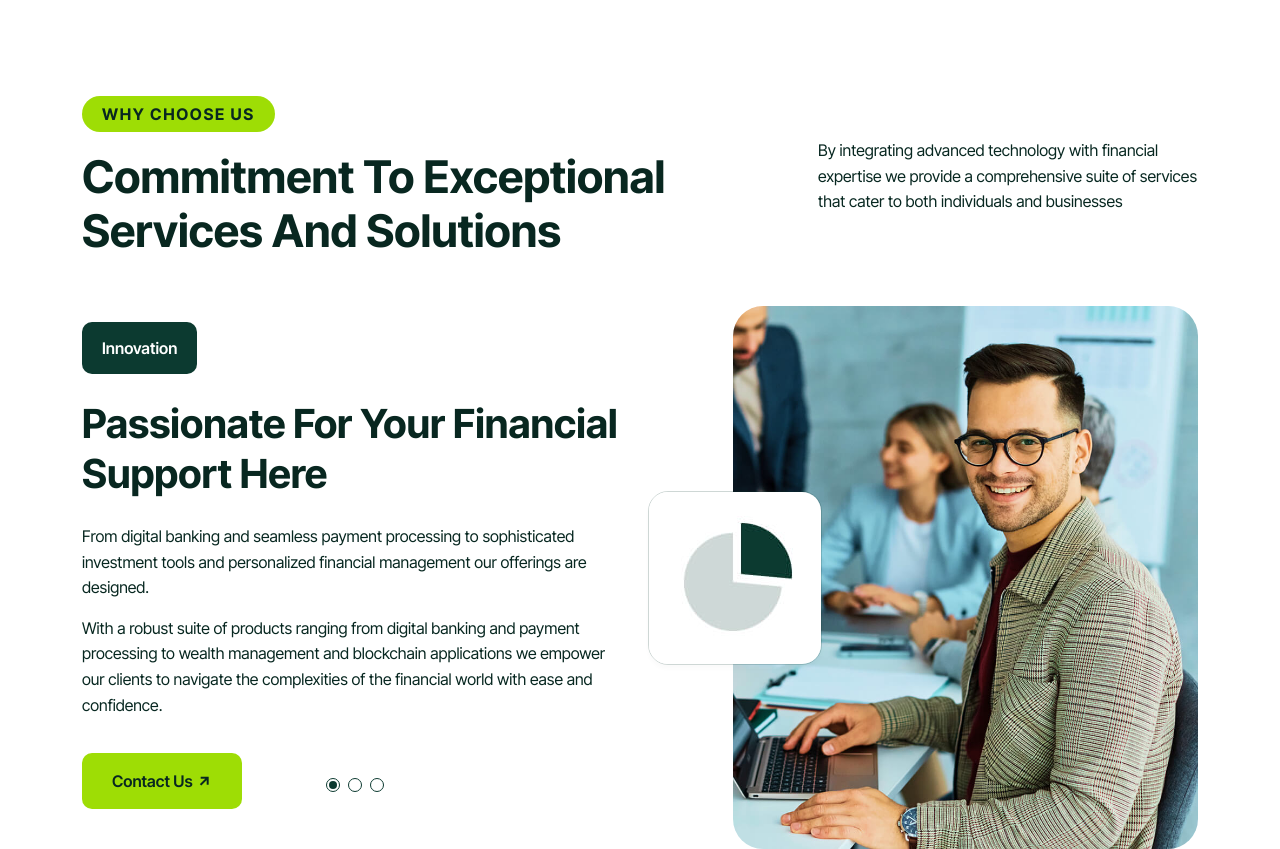
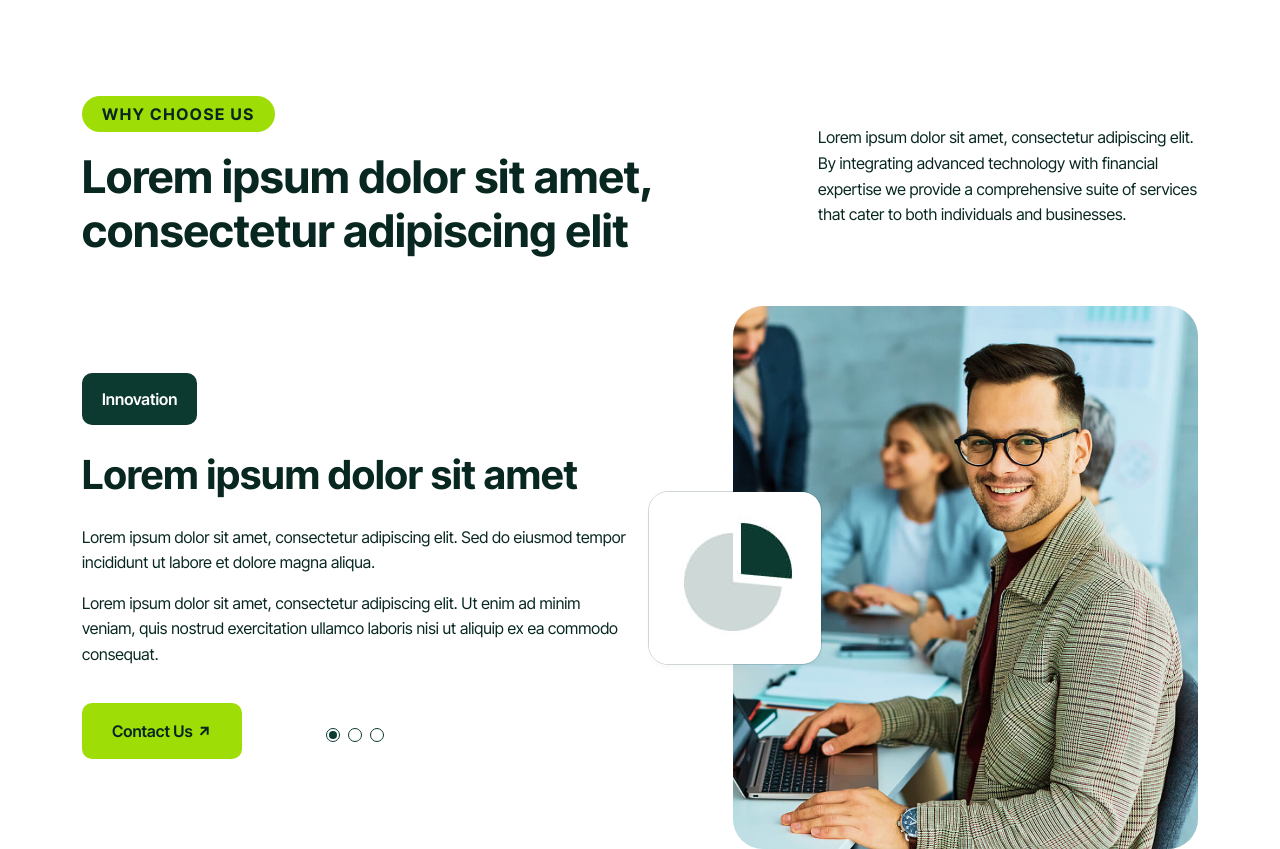
Before and after one commit to Mpadhi2000/adscult-task, a plain HTML site: page index.html in a window 1280 px wide. Shown: the part 4220-5069 px from the top of the page. Drawn offline with Linux system fonts and the light colour scheme; a web font is replaced by a local one.

Commit message:
modified copyright statements and fix some issues

```diff
--- a/index.html
+++ b/index.html
@@ -544,12 +544,12 @@
                         <div class="col-lg-7 col-md-7">
                             <div class="section-heading mb-0">
                                 <span class="sub-title two bg-color-9edd05 rounded-pill">WHY CHOOSE US</span>
-                                <h2 class="mb-0">Commitment To Exceptional Services And Solutions</h2>
+                                <h2 class="mb-0">Lorem ipsum dolor sit amet, consectetur adipiscing elit</h2>
                             </div>
                         </div>
                         <div class="col-lg-5 col-md-5">
                             <div class="content">
-                                <p>By integrating advanced technology with financial expertise we provide a comprehensive suite of services that cater to both individuals and businesses</p>
+                                <p>Lorem ipsum dolor sit amet, consectetur adipiscing elit. By integrating advanced technology with financial expertise we provide a comprehensive suite of services that cater to both individuals and businesses.</p>
                             </div>
                         </div>
                     </div>
@@ -562,27 +562,27 @@
                                     <div class="swiper-slide">
                                         <div class="innovation">
                                             <span>Innovation</span>
-                                            <h2>Passionate For Your Financial Support Here</h2>
-                                            <p>From digital banking and seamless payment processing to sophisticated investment tools and personalized financial management our offerings are designed.</p>
-                                            <p>With a robust suite of products ranging from digital banking and payment processing to wealth management and blockchain applications we empower our clients to navigate the complexities of the financial world with ease and confidence.</p>
+                                            <h2>Lorem ipsum dolor sit amet</h2>
+                                            <p>Lorem ipsum dolor sit amet, consectetur adipiscing elit. Sed do eiusmod tempor incididunt ut labore et dolore magna aliqua.</p>
+                                            <p>Lorem ipsum dolor sit amet, consectetur adipiscing elit. Ut enim ad minim veniam, quis nostrud exercitation ullamco laboris nisi ut aliquip ex ea commodo consequat.</p>
                                             <a href="#" class="default-btn">Contact Us <i class="ri-arrow-right-up-line"></i></a>
                                         </div>
                                     </div>
                                     <div class="swiper-slide">
                                         <div class="innovation">
                                             <span>Brainchild</span>
-                                            <h2>Financial For Your Passionate Support Here</h2>
-                                            <p>From digital banking and seamless payment processing to sophisticated investment tools and personalized financial management our offerings are designed.</p>
-                                            <p>With a robust suite of products ranging from digital banking and payment processing to wealth management and blockchain applications we empower our clients to navigate the complexities of the financial world with ease and confidence.</p>
+                                            <h2>Lorem ipsum dolor sit amet</h2>
+                                            <p>Lorem ipsum dolor sit amet, consectetur adipiscing elit. Sed do eiusmod tempor incididunt ut labore et dolore magna aliqua.</p>
+                                            <p>Lorem ipsum dolor sit amet, consectetur adipiscing elit. Ut enim ad minim veniam, quis nostrud exercitation ullamco laboris nisi ut aliquip ex ea commodo consequat.</p>
                                             <a href="#" class="default-btn">Contact Us <i class="ri-arrow-right-up-line"></i></a>
                                         </div>
                                     </div>
                                     <div class="swiper-slide">
                                         <div class="innovation">
                                             <span>Designing</span>
-                                            <h2>Commitment To Exceptional Services And Solutions</h2>
-                                            <p>From digital banking and seamless payment processing to sophisticated investment tools and personalized financial management our offerings are designed.</p>
-                                            <p>With a robust suite of products ranging from digital banking and payment processing to wealth management and blockchain applications we empower our clients to navigate the complexities of the financial world with ease and confidence.</p>
+                                            <h2>Lorem ipsum dolor sit amet</h2>
+                                            <p>Lorem ipsum dolor sit amet, consectetur adipiscing elit. Sed do eiusmod tempor incididunt ut labore et dolore magna aliqua.</p>
+                                            <p>Lorem ipsum dolor sit amet, consectetur adipiscing elit. Ut enim ad minim veniam, quis nostrud exercitation ullamco laboris nisi ut aliquip ex ea commodo consequat.</p>
                                             <a href="#" class="default-btn">Contact Us <i class="ri-arrow-right-up-line"></i></a>
                                         </div>
                                     </div>
@@ -1288,7 +1288,7 @@
                 <div class="copyright-border">
                     <div class="row g-4 align-items-center">
                         <div class="col-lg-6 col-md-6">
-                            <p>© <span>Unfurbed</span> Is Proudly Owned By <a href="#" target="_blank">Mayank Padhi</a></p>
+                            <p>Copyright 2024 by <a href="https://adscult.com/">Adscult</a>. All rights reserved.</p>
                         </div>
                         <div class="col-lg-6 col-md-6">
                             <ul>
```
